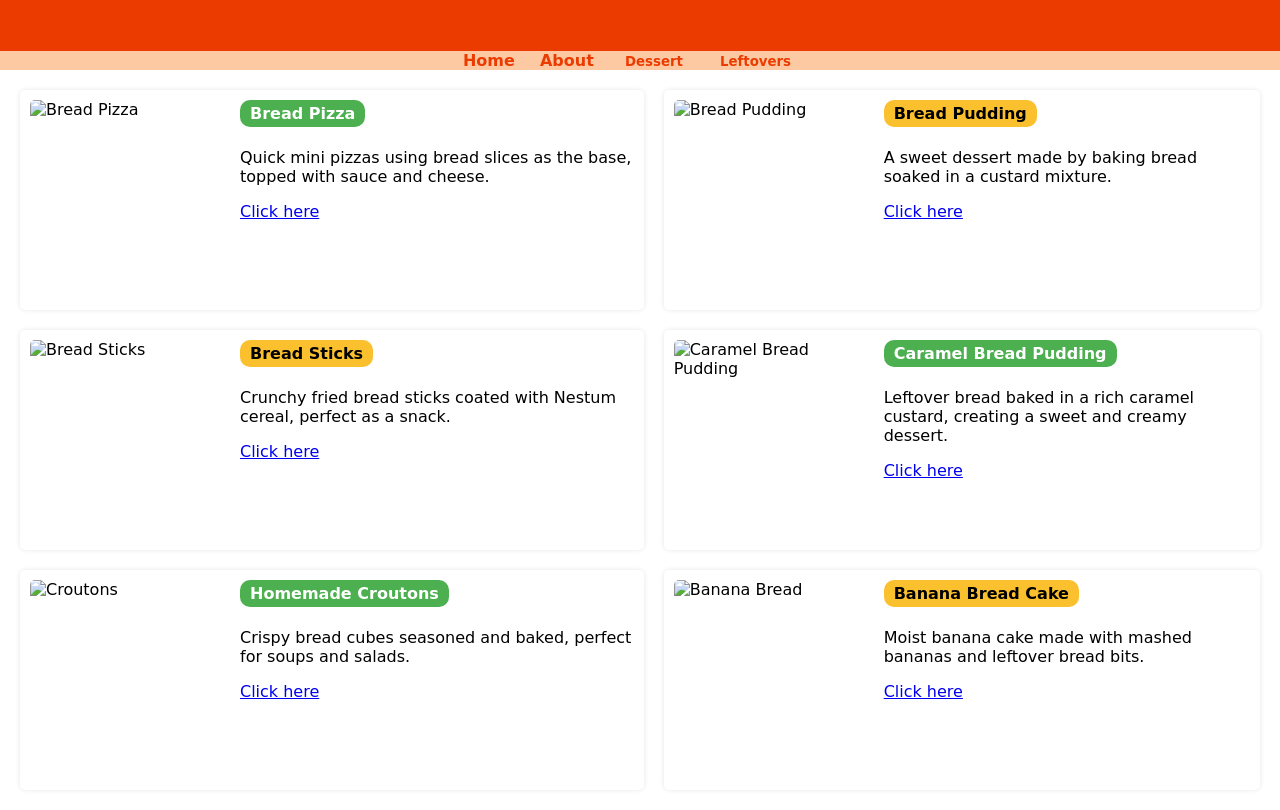
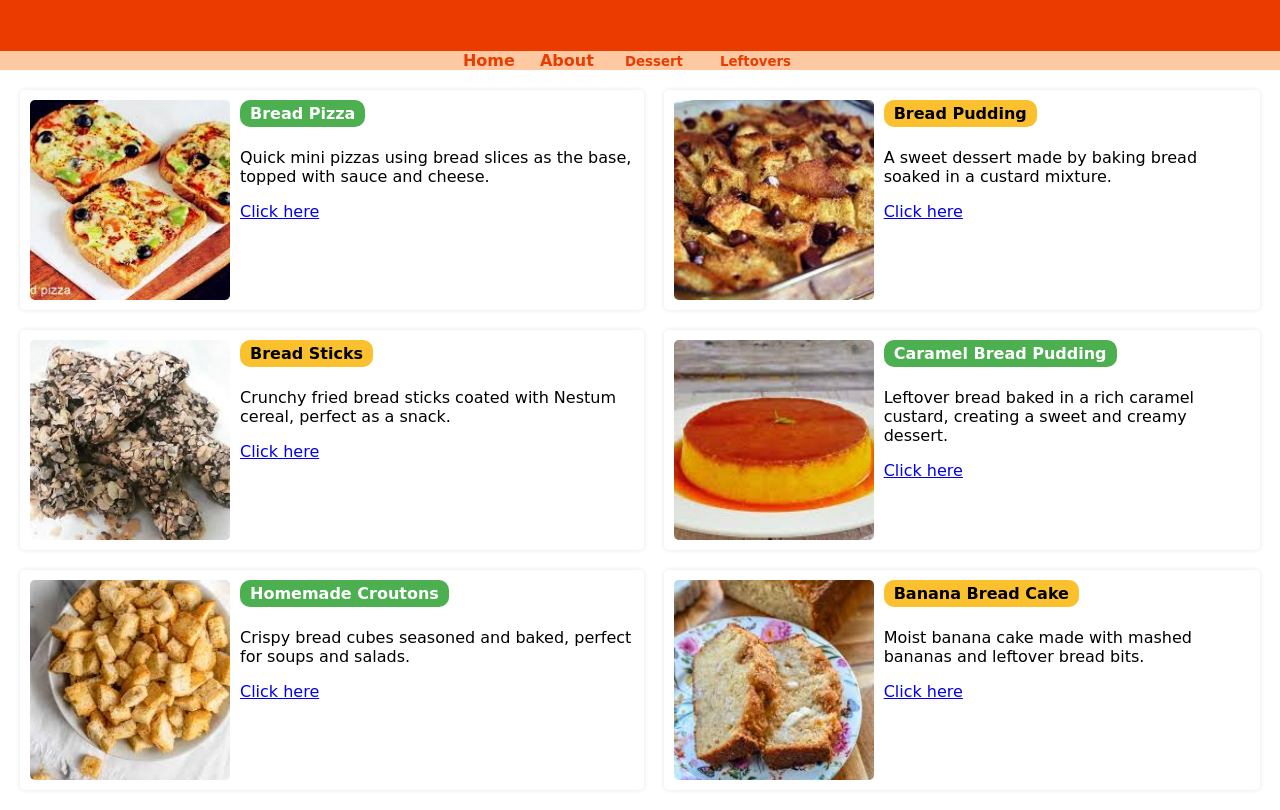
Before and after one commit to AnisAfiqah14/Delishville, a plain HTML site: page bread.html in a window 1280 px wide. Shown: the part 94-904 px from the top of the page. Drawn offline with Linux system fonts and the light colour scheme.

Commit message:
Update bread.html

```diff
--- a/bread.html
+++ b/bread.html
@@ -27,7 +27,7 @@
   <div class="container">
 
     <div class="item">
-      <img src="picture/breadPizza.jpeg" alt="Bread Pizza" />
+      <img src="pictures/breadPizza.jpeg" alt="Bread Pizza" />
       <div class="text-content">
         <div class="badge green">Bread Pizza</div>
         <p>Quick mini pizzas using bread slices as the base, topped with sauce and cheese.</p>
@@ -36,7 +36,7 @@
     </div>
 
       <div class="item">
-      <img src="picture/breadPudding.jpeg" alt="Bread Pudding" />
+      <img src="pictures/breadPudding.jpeg" alt="Bread Pudding" />
       <div class="text-content">
         <div class="badge yellow">Bread Pudding</div>
         <p>A sweet dessert made by baking bread soaked in a custard mixture.</p>
@@ -45,7 +45,7 @@
     </div>
 
     <div class="item">
-      <img src="picture/breadStick.jpeg" alt="Bread Sticks" />
+      <img src="pictures/breadStick.jpeg" alt="Bread Sticks" />
       <div class="text-content">
         <div class="badge yellow">Bread Sticks</div>
         <p>Crunchy fried bread sticks coated with Nestum cereal, perfect as a snack.</p>
@@ -54,7 +54,7 @@
     </div>
 
       <div class="item">
-      <img src="picture/caramelPudding.jpeg" alt="Caramel Bread Pudding" />
+      <img src="pictures/caramelPudding.jpeg" alt="Caramel Bread Pudding" />
       <div class="text-content">
         <div class="badge green">Caramel Bread Pudding</div>
         <p>Leftover bread baked in a rich caramel custard, creating a sweet and creamy dessert.</p>
@@ -63,7 +63,7 @@
     </div>
 
     <div class="item">
-      <img src="picture/Croutons.jpeg" alt="Croutons" />
+      <img src="pictures/Croutons.jpeg" alt="Croutons" />
       <div class="text-content">
         <div class="badge green">Homemade Croutons</div>
         <p>Crispy bread cubes seasoned and baked, perfect for soups and salads.</p>
@@ -72,7 +72,7 @@
     </div>
 
       <div class="item">
-      <img src="picture/bananaBread.jpeg" alt="Banana Bread" />
+      <img src="pictures/bananaBread.jpeg" alt="Banana Bread" />
       <div class="text-content">
         <div class="badge yellow">Banana Bread Cake</div>
         <p>Moist banana cake made with mashed bananas and leftover bread bits.</p>
```
